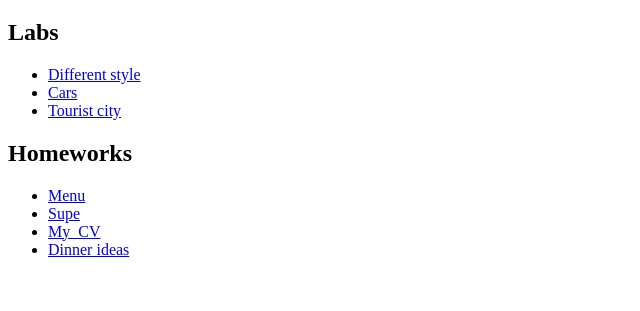
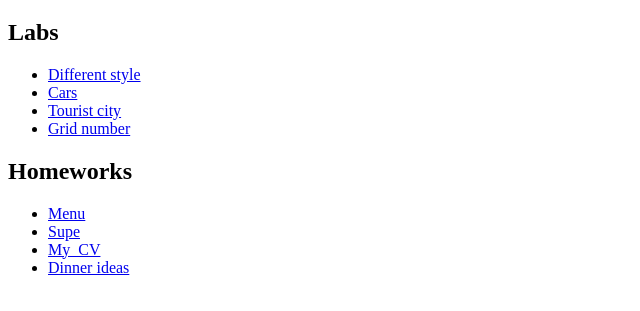
Before and after one commit to areej-hamed/p_tuwaiq, a plain HTML site: page index.html in a window 1280 px wide. Shown: the part 61-372 px from the top of the page, without its empty margins (0-640 px from the left). Drawn offline with Linux system fonts and the light colour scheme.

Commit message:
add_link_lab_4

```diff
--- a/index.html
+++ b/index.html
@@ -12,6 +12,7 @@
         <li><a href="lab_1/no_styl.html" target="_blank">Different style</a></li>
         <li><a href="lab_2/cars.html" target="_blank">Cars</a></li>
         <li><a href="lab_3/tourist_city.html" target="_blank">Tourist city</a></li>
+        <li><a href="lab_4/number.html" target="_blank">Grid number</a></li>
     </ul>
 
     <h2>Homeworks</h2>
```
